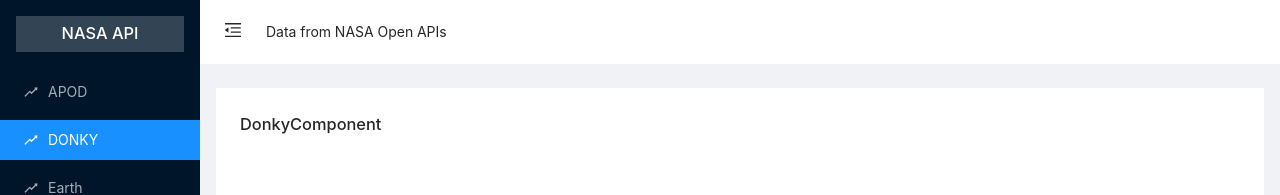
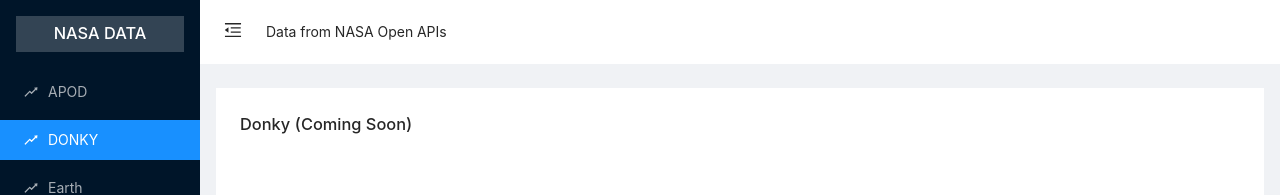
Before and after one commit to saifulshihab/nasa-apis, a React (Create React App) app: page /apod in a window 1280 px wide. Both pictures are taken after a click on the item "DONKY". Shown: the top 195 px of the page. Built offline with nearby package versions, Linux system fonts and the light colour scheme; no server answers.

Commit message:
ready for netlify deploy

```diff
--- a/public/index.html
+++ b/public/index.html
@@ -24,7 +24,7 @@
       work correctly both with client-side routing and a non-root public URL.
       Learn how to configure a non-root public URL by running `npm run build`.
     -->
-    <title>NASA Information</title>
+    <title>NASA Data</title>
   </head>
   <body>
     <noscript>You need to enable JavaScript to run this app.</noscript>
--- a/src/components/DonkyComponent.js
+++ b/src/components/DonkyComponent.js
@@ -3,7 +3,7 @@
 function DonkyComponent() {
   return (
     <>
-      <h1>DonkyComponent</h1>
+      <h1>Donky (Coming Soon)</h1>
     </>
   );
 }
--- a/src/components/EarthComponent.js
+++ b/src/components/EarthComponent.js
@@ -3,7 +3,7 @@
 function EarthComponent() {
   return (
     <>
-      <h1>EarthComponent</h1>
+      <h1>Earth (Coming Soon)</h1>
     </>
   );
 }
--- a/src/components/LayoutComponent.js
+++ b/src/components/LayoutComponent.js
@@ -25,7 +25,7 @@
     <Layout className="layout-wrap">
       <Sider trigger={null} collapsible collapsed={collapse}>
         <div className="logo">
-          <h3>NASA API</h3>
+          <h3>NASA DATA</h3>
         </div>
         <Menu theme="dark" mode="inline" defaultSelectedKeys={['1']}>
           <Menu.Item key="1" icon={<RiseOutlined />}>
--- a/src/components/MarsComponent.js
+++ b/src/components/MarsComponent.js
@@ -3,7 +3,7 @@
 function MarsComponent() {
   return (
     <>
-      <h1>MarsComponent</h1>
+      <h1>Mars (Coming Soon)</h1>
     </>
   );
 }
```
Also changed, not shown: public/manifest.json, 1 other file (tests, documents, lock files or other folders).
